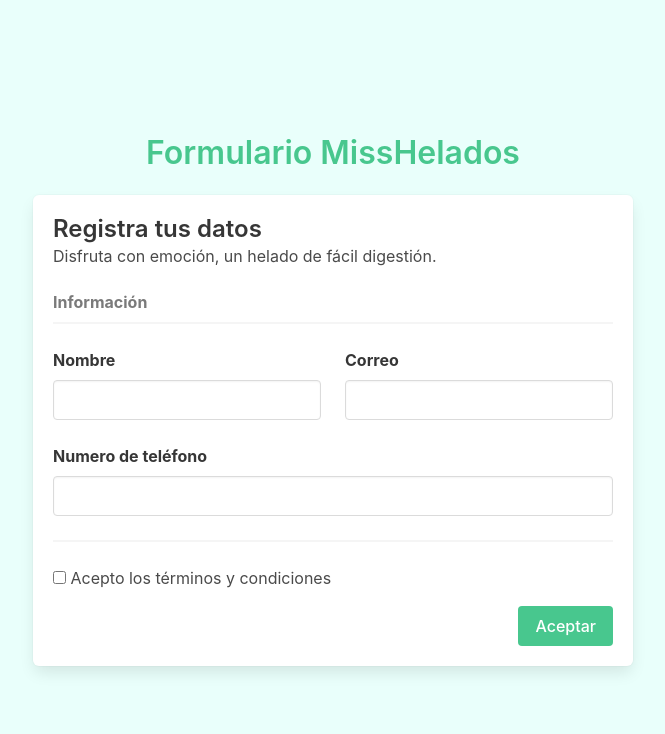
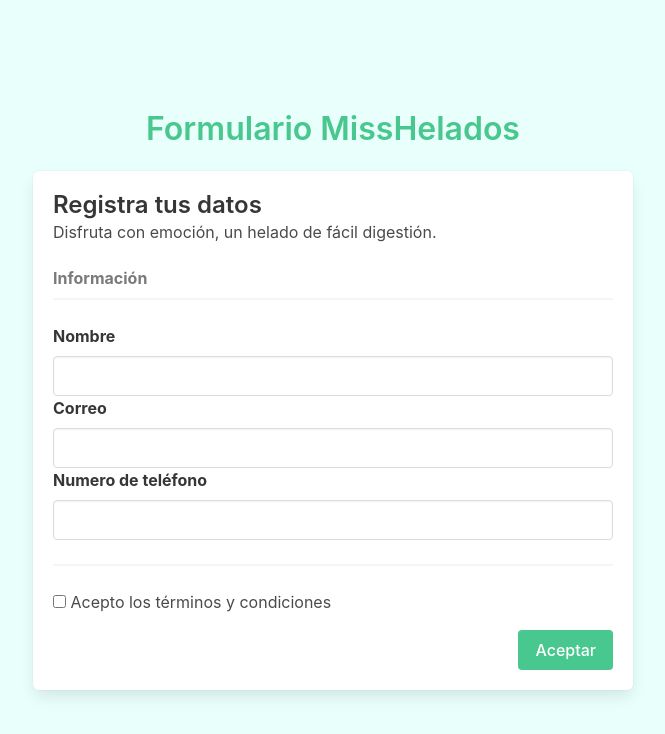
Before and after one commit to JonathanHernandz/form-api-progress, a React (Vite) app: page / in a window 1280 px wide. Shown: the top 734 px of the page, without its empty margins (307-972 px from the left). Built offline with nearby package versions, Linux system fonts and the light colour scheme.

Commit message:
update 25/02

```diff
--- a/src/components/Form.jsx
+++ b/src/components/Form.jsx
@@ -45,7 +45,7 @@ export const FormQuote = () => {
         touched,
         isSubmitting
       }) => (
-        <Form>
+        <Form >
           {success && (
             <div className="notification is-success is-light">
               <strong>¡Gracias por enviar tu solicitud!</strong> Nuestro equipo
@@ -57,8 +57,8 @@ export const FormQuote = () => {
           </p>
           <hr className="mt-2" />
 
-          <div className="columns">
-            <div className="column">
+          <div className="">
+            <div className="">
               <div className="field">
                 <label htmlFor="name" className="label">
                   Nombre
@@ -81,7 +81,7 @@ export const FormQuote = () => {
               </div>
             </div>
 
-            <div className="column">
+            <div className="">
               <div className="field">
                 <label htmlFor="email" className="label">
                   Correo
```
